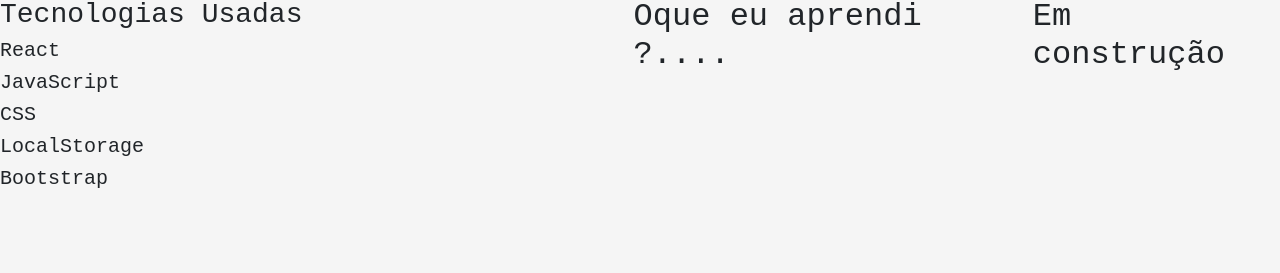
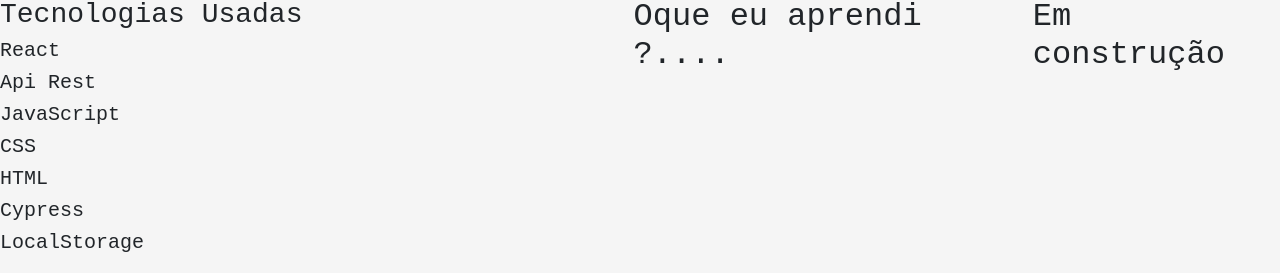
Before and after one commit to LuanVittor/Portfolio, a React (Create React App) app: page /projects/1/pt in a window 1280 px wide. Shown: the part 504-777 px from the top of the page. Built offline with nearby package versions, Linux system fonts and the light colour scheme.

Commit message:
correct project page

```diff
--- a/src/Pages/ProjectDetailPT.jsx
+++ b/src/Pages/ProjectDetailPT.jsx
@@ -5,7 +5,7 @@
   {
     id: '1',
     Name: 'Loja Virtual',
-    Tecnologies: ['React', 'JavaScript', 'CSS', 'LocalStorage', 'Bootstrap'],
+    Tecnologies: ['React', 'Api Rest', 'JavaScript', 'CSS', 'HTML', 'Cypress', 'LocalStorage'],
     StartDate: '01/Nov/2021',
     ConclusionDate: '04/Nov/2021',
     VideoLink: 'https://www.youtube.com/embed/i3THVCZUmNM',
@@ -15,7 +15,7 @@
   {
     id: '2',
     Name: 'Aplicativo de receitas',
-    Tecnologies: ['React', 'JavaScript', 'CSS', 'LocalStorage', 'RTL', 'Bootstrap'],
+    Tecnologies: ['React', 'Api Rest', 'JavaScript', 'CSS', 'LocalStorage', 'RTL', 'Bootstrap'],
     StartDate: '02/jan/2022',
     ConclusionDate: '10/jan/2022',
     VideoLink: 'https://www.youtube.com/embed/Q7OK1ZuPYhk',
@@ -25,7 +25,7 @@
   {
     id: '3',
     Name: 'Kahootify',
-    Tecnologies: ['JavaScript', 'CSS'],
+    Tecnologies: ['HTML', 'JavaScript', 'CSS'],
     StartDate: '30/Sep/2021',
     ConclusionDate: '02/Oct/2021',
     VideoLink: 'https://www.youtube.com/embed/1r-7QB_1QrM',
```
